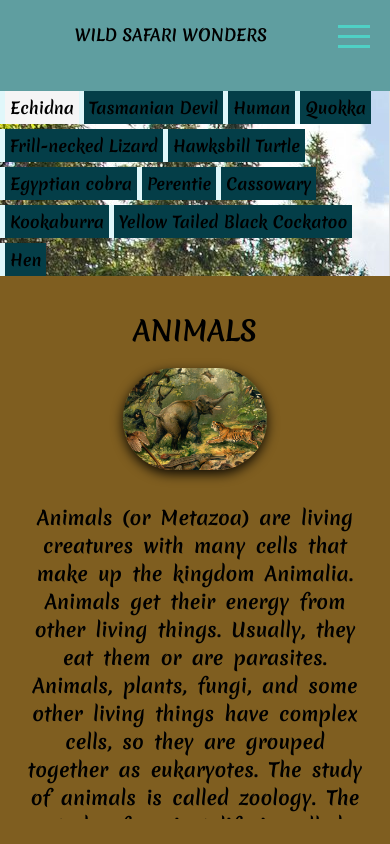
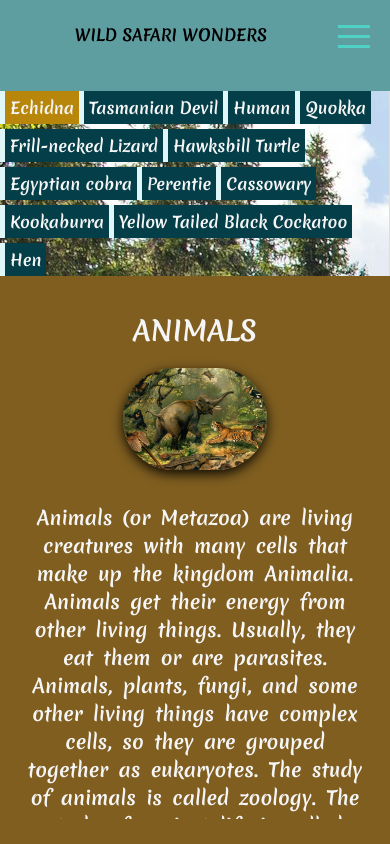
Before and after one commit to andrewkalumba/zoo_react, a React (Vite) app: page / in a window 390 px wide. In both pictures the pointer is over the element "Echidna". Shown: the top 844 px of the page. Built offline with nearby package versions, Linux system fonts and the light colour scheme.

Commit message:
changed font color

```diff
--- a/src/pages/AnimalGroupPage/animalGroups.module.css
+++ b/src/pages/AnimalGroupPage/animalGroups.module.css
@@ -34,6 +34,7 @@
 
 @media screen and (max-width:768px) {
   .container {
+    color: var(--menu-hover);
     display: flow;
     background-image: url(../../assets/nature.jpg);
     height: 100vh;
@@ -48,7 +49,6 @@
   }
 
   .active {
-    background-color: var(--menu-active);
     font-weight: bold;
     border-left: 5px solid rgb(79, 209, 197);
   }
@@ -58,4 +58,8 @@
     font-size: var(--font-xs);
     padding:var(--padding);
   }
+
+  .menuItem:hover {
+    background-color: var(--nav-hover);
+  }
 }
```
